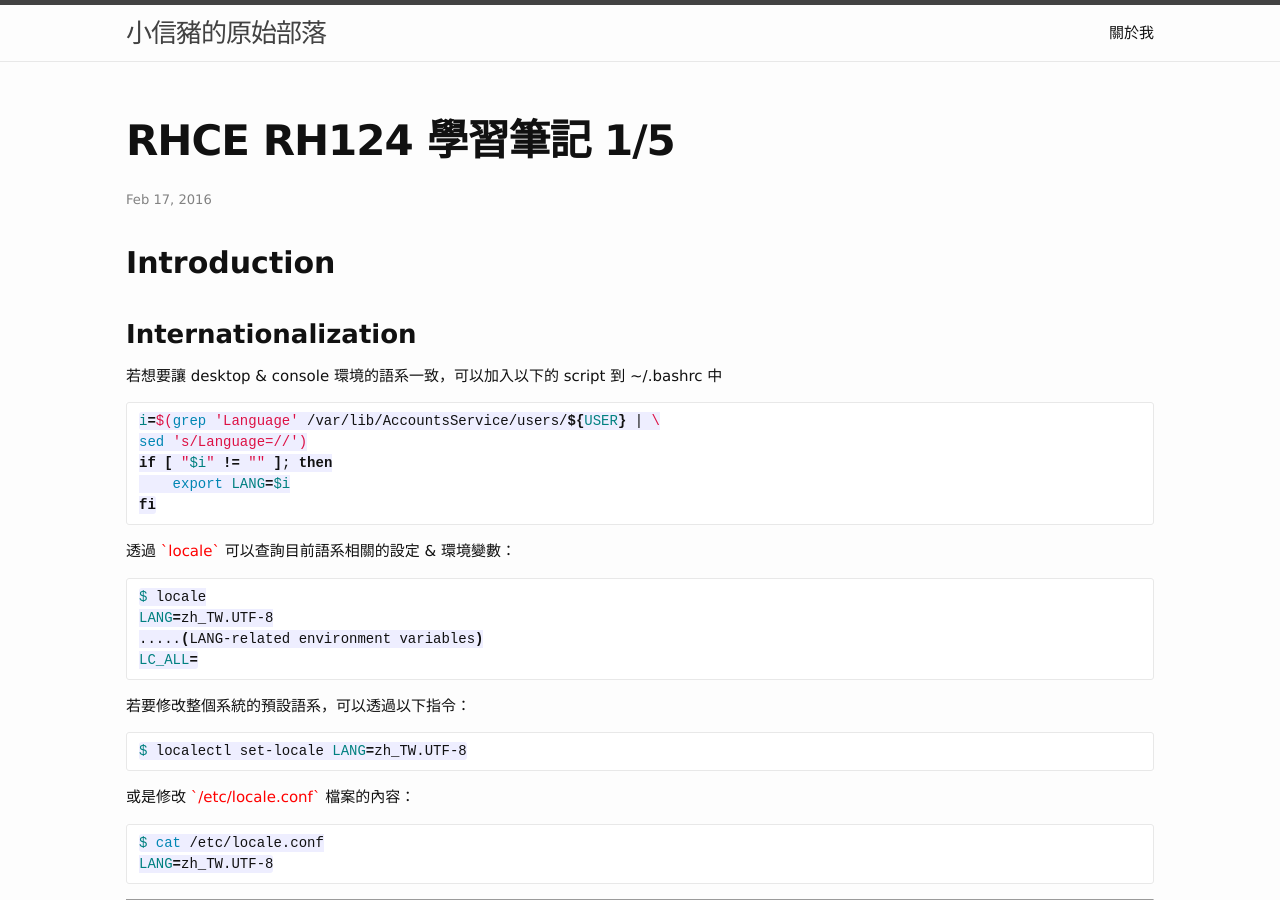
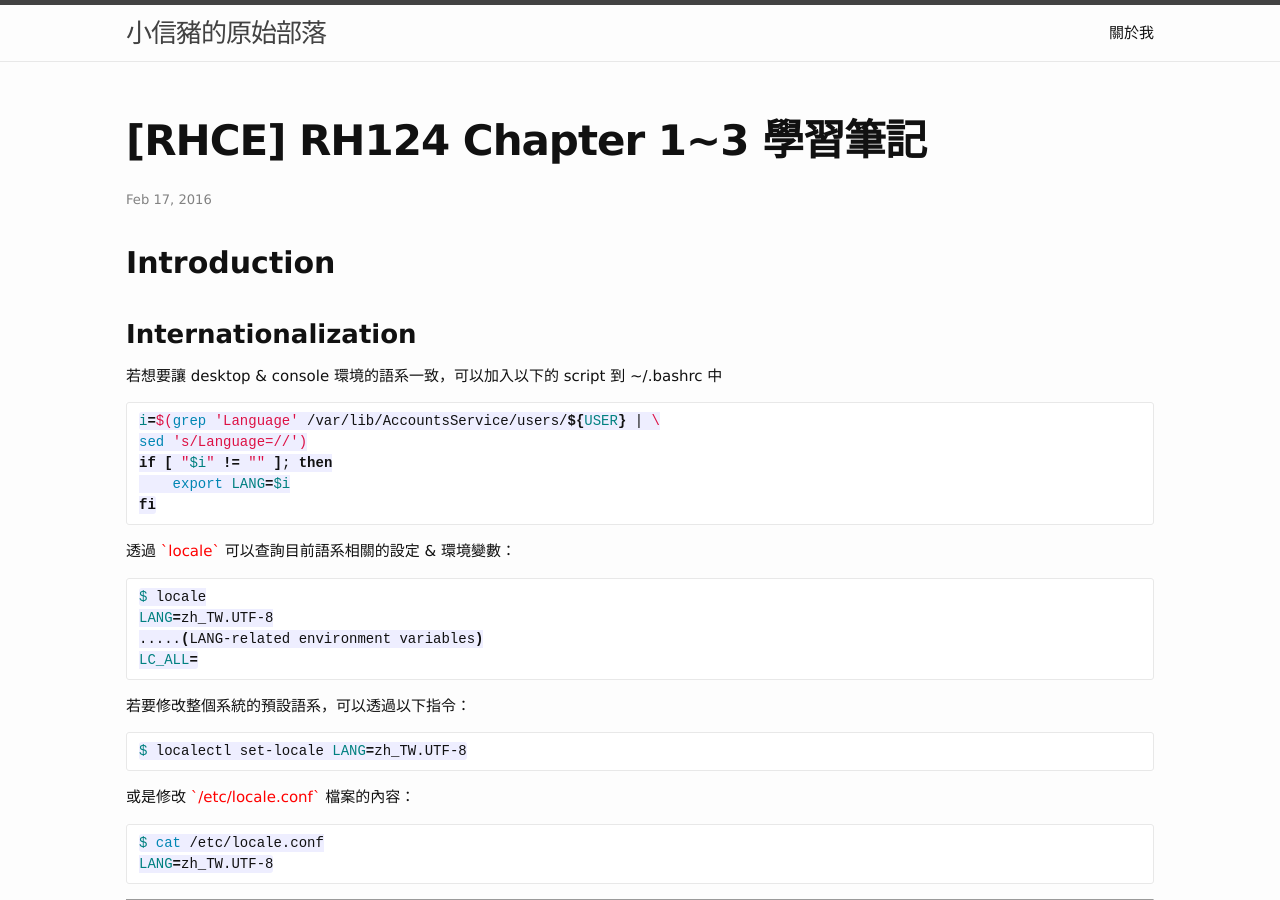
Before and after one commit to casper2048/godleon.github.io, a Jekyll site: the page built from _posts/2016-02-17-RHCE-RH124-LearningNotes-CH01_03.md, in a window 1280 px wide and 900 px high. Built offline with Jekyll 4.4.1, drawn with Linux system fonts in a browser that asks for light colours; Markdown is read by kramdown in place of the engine named in the settings; comment, search, counter and statistics services are not loaded.

Commit message:
RHCE RH124 Chapter 1-3 learning note

```diff
--- a/_posts/2016-02-17-RHCE-RH124-LearningNotes-CH01_03.md
+++ b/_posts/2016-02-17-RHCE-RH124-LearningNotes-CH01_03.md
@@ -1,6 +1,6 @@
 ---
 layout: post
-title:  "RHCE RH124 學習筆記 1/5"
+title:  "[RHCE] RH124 Chapter 1~3 學習筆記"
 description: "此文章記錄學習 RHCE RH124 所留下的內容，此篇包含 RH124 chapter 1~3，分別是 'ACCESSING THE COMMAND LINE', 'MANAGING FILES FROM THE COMMAND LINE', 以及 'GETTING HELP IN RED HAT ENTERPRISE LINUX'"
 date: 2016-02-17 23:20:00
 published: true
```
